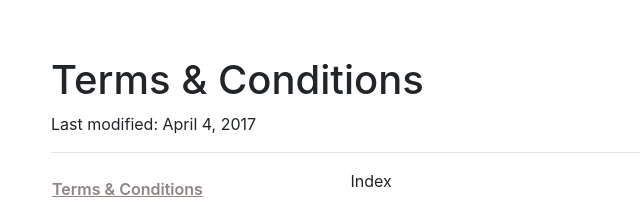
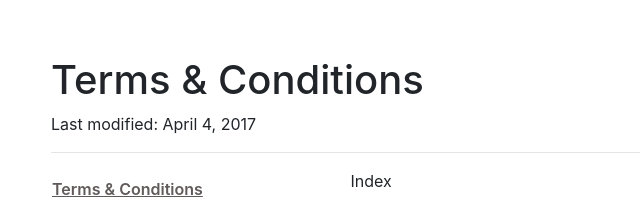
Before and after one commit to kellydrake/testingpage, a plain HTML site: page Ts_Cs_index_test.html in a window 1280 px wide. Shown: the top 206 px of the page, 5-645 px from the left. Drawn offline with nearby package versions, Linux system fonts and the light colour scheme; a script that the page names is missing.

Commit message:
Update styles.css

```diff
--- a/styles.css
+++ b/styles.css
@@ -19,7 +19,7 @@
       }
   }
   .active{
-    color: #8f8484 !important;
+    color: #605a5a !important;
   }
   .nav-list-style{
     list-style-type: none;
```
